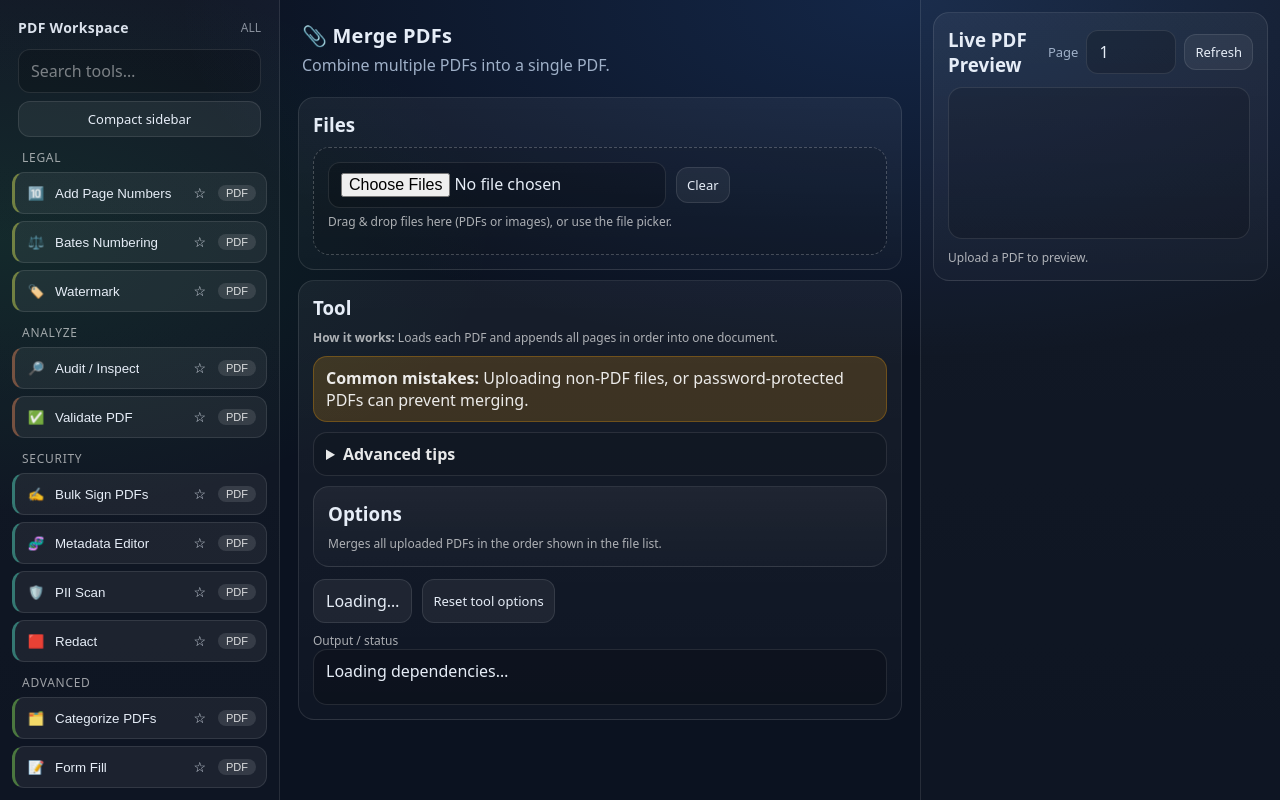
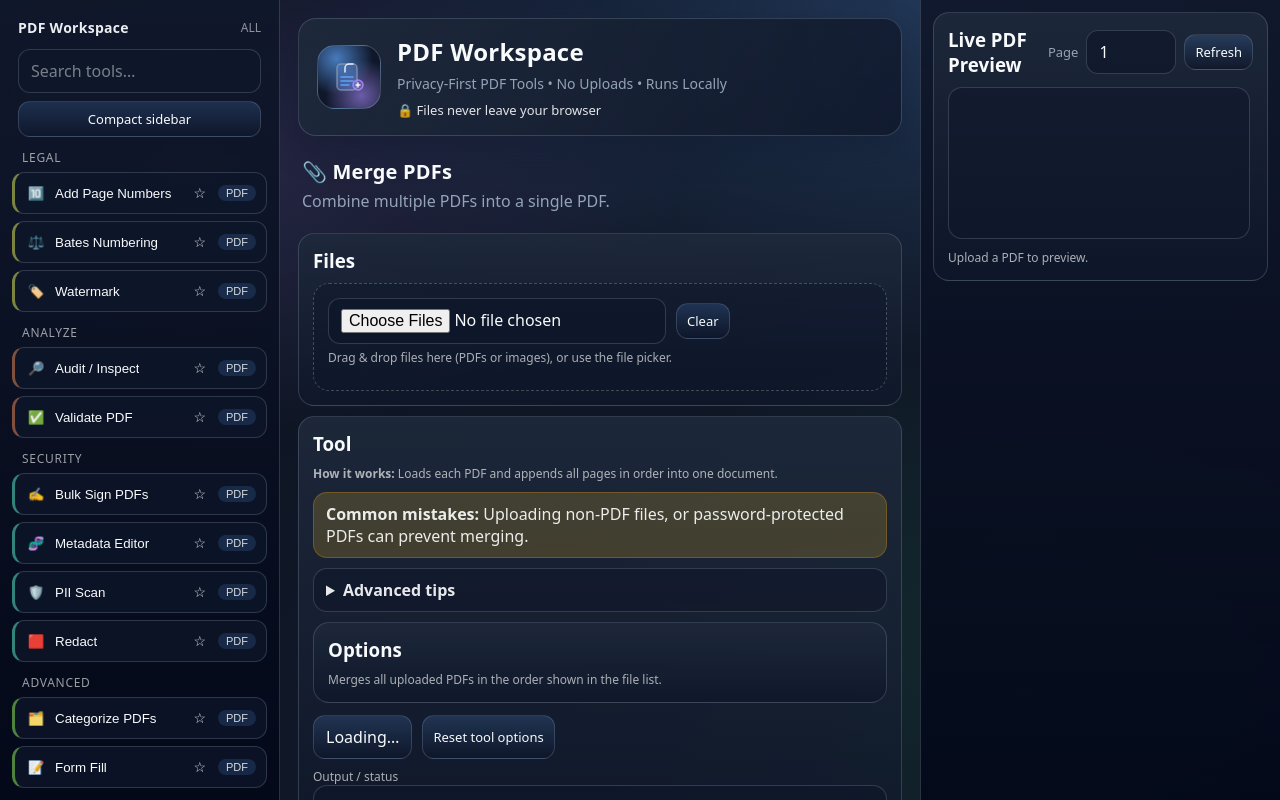
Before and after one commit to ebaraka5/pdf-tool, a plain HTML site: page index.html in a window 1280 px wide. Drawn offline with nearby package versions, Linux system fonts and the light colour scheme.

Commit message:
Add header hero with logo

```diff
--- a/index.html
+++ b/index.html
@@ -16,21 +16,28 @@
 
   <style>
     :root{
-      --bg:#0b1220;
-      --text:#e6edf7;
-      --muted:#9fb0c8;
-      --border:rgba(255,255,255,.10);
-      --border2:rgba(255,255,255,.14);
-      --warn:rgba(245,158,11,.18);
+      --bg:#0a0f1c;
+      --bg-alt:#101827;
+      --surface:rgba(15,23,42,.92);
+      --surface-2:rgba(30,41,59,.78);
+      --text:#f8fafc;
+      --muted:#94a3b8;
+      --border:rgba(148,163,184,.26);
+      --border2:rgba(148,163,184,.45);
+      --accent:#60a5fa;
+      --accent-2:#a78bfa;
+      --warn:rgba(251,191,36,.18);
     }
     *{ box-sizing:border-box; }
     html,body{ height:100%; }
     body{
       margin:0;
       font-family: system-ui, -apple-system, Segoe UI, Roboto, Helvetica, Arial, "Apple Color Emoji","Segoe UI Emoji";
-      background: radial-gradient(1200px 600px at 70% 0%, rgba(59,130,246,.18), transparent 60%),
-                  radial-gradient(900px 500px at 0% 30%, rgba(34,197,94,.10), transparent 55%),
-                  var(--bg);
+      background:
+        radial-gradient(1200px 600px at 75% 0%, rgba(96,165,250,.25), transparent 60%),
+        radial-gradient(900px 500px at 15% 20%, rgba(167,139,250,.18), transparent 55%),
+        radial-gradient(800px 500px at 80% 80%, rgba(34,197,94,.10), transparent 60%),
+        linear-gradient(160deg, var(--bg), var(--bg-alt) 60%);
       color:var(--text);
       overflow:hidden;
     }
@@ -44,7 +51,7 @@
       width:280px;
       min-width:240px;
       display:block;
-      background: linear-gradient(180deg, rgba(255,255,255,.03), rgba(255,255,255,.01));
+      background: linear-gradient(180deg, rgba(15,23,42,.92), rgba(2,6,23,.85));
       border-right:1px solid var(--border);
       padding:12px;
       overflow:auto;
@@ -70,7 +77,7 @@
       width:360px;
       min-width:320px;
       display:block;
-      background: linear-gradient(180deg, rgba(255,255,255,.03), rgba(255,255,255,.01));
+      background: linear-gradient(180deg, rgba(15,23,42,.92), rgba(2,6,23,.85));
       border-left:1px solid var(--border);
       padding:12px;
       overflow:auto;
@@ -98,25 +105,35 @@
     input, select, textarea{
       font:inherit;
       color:var(--text);
-      background: rgba(0,0,0,.18);
+      background: rgba(15,23,42,.7);
       border:1px solid var(--border);
       border-radius:12px;
       padding:10px 12px;
       outline:none;
+      transition: border-color .2s ease, box-shadow .2s ease, background .2s ease;
     }
     input::placeholder, textarea::placeholder{ color:rgba(255,255,255,.45); }
+    input:focus, select:focus, textarea:focus{
+      border-color: rgba(96,165,250,.65);
+      box-shadow: 0 0 0 3px rgba(96,165,250,.18);
+      background: rgba(15,23,42,.9);
+    }
     textarea.ta{ width:100%; resize:vertical; }
 
     .btn{
       font:inherit;
       color:var(--text);
-      background: rgba(255,255,255,.06);
+      background: linear-gradient(180deg, rgba(96,165,250,.18), rgba(15,23,42,.85));
       border:1px solid var(--border);
       border-radius:12px;
       padding:10px 12px;
       cursor:pointer;
+      transition: transform .15s ease, background .2s ease, border-color .2s ease;
     }
-    .btn:hover{ background: rgba(255,255,255,.10); }
+    .btn:hover{
+      background: linear-gradient(180deg, rgba(96,165,250,.3), rgba(30,41,59,.9));
+      border-color: rgba(96,165,250,.5);
+    }
     .btn:active{ transform: translateY(1px); }
     .btn.btn-sm{ padding:8px 10px; border-radius:12px; font-size:13px; }
 
@@ -133,16 +150,20 @@
       padding:10px 10px;
       border-radius:12px;
       border:1px solid var(--border);
-      background:rgba(255,255,255,.06);
-      border-left:3px solid hsla(var(--catHue,210), 70%, 60%, .45);
+      background:rgba(15,23,42,.72);
+      border-left:3px solid hsla(var(--catHue,210), 70%, 60%, .55);
       margin:0 0 7px;
       color: var(--text);
     }
-    .tool-btn:hover{ background:rgba(255,255,255,.10); }
+    .tool-btn:hover{
+      background:rgba(30,41,59,.8);
+      border-color: rgba(148,163,184,.55);
+    }
     .tool-btn.active{
-      background:rgba(255,255,255,.14);
+      background:rgba(30,41,59,.9);
       border-color:var(--border2);
-      border-left-color: hsla(var(--catHue,210), 70%, 60%, .80);
+      border-left-color: hsla(var(--catHue,210), 70%, 60%, .95);
+      box-shadow: 0 12px 24px rgba(15,23,42,.25);
     }
     .tool-left{ display:inline-flex; align-items:center; gap:8px; min-width:0; }
     .tool-ic{ width:22px; display:inline-flex; justify-content:center; opacity:.95; }
@@ -150,7 +171,7 @@
     .tool-right{ display:inline-flex; align-items:center; gap:8px; }
     .pill{
       font-size:11px; padding:2px 8px; border-radius:999px;
-      background:rgba(255,255,255,.12);
+      background:rgba(96,165,250,.16);
       color: rgba(255,255,255,.88);
       opacity:.95;
     }
@@ -166,6 +187,47 @@
     body.compact .tool-left{ justify-content:center; }
 
     /* Main panels */
+    .page-hero{
+      display:flex;
+      align-items:center;
+      gap:16px;
+      padding:16px 18px;
+      border-radius:18px;
+      background: linear-gradient(120deg, rgba(30,41,59,.95), rgba(15,23,42,.8));
+      border:1px solid var(--border);
+      margin:2px 0 16px;
+      box-shadow: 0 14px 30px rgba(15,23,42,.35);
+    }
+    .hero-logo{
+      width:64px;
+      height:64px;
+      border-radius:18px;
+      display:grid;
+      place-items:center;
+      background:
+        radial-gradient(circle at 30% 20%, rgba(96,165,250,.7), transparent 55%),
+        radial-gradient(circle at 70% 80%, rgba(167,139,250,.6), transparent 55%),
+        rgba(15,23,42,.9);
+      border:1px solid rgba(148,163,184,.35);
+    }
+    .hero-title{
+      margin:0;
+      font-size:24px;
+      letter-spacing:.01em;
+    }
+    .hero-subtitle{
+      margin:6px 0 0;
+      color:var(--muted);
+      font-size:14px;
+    }
+    .hero-note{
+      margin:8px 0 0;
+      display:flex;
+      align-items:center;
+      gap:6px;
+      font-size:13px;
+      color:rgba(248,250,252,.9);
+    }
     .topbar{
       display:flex; align-items:flex-start; justify-content:space-between; gap:12px;
       padding:6px 4px 10px;
@@ -174,7 +236,7 @@
     #tool-desc{ margin:6px 0 0; color:var(--muted); line-height:1.35; }
 
     .panel{
-      background: linear-gradient(180deg, rgba(255,255,255,.05), rgba(255,255,255,.02));
+      background: linear-gradient(180deg, rgba(30,41,59,.9), rgba(15,23,42,.75));
       border:1px solid var(--border);
       border-radius:16px;
       padding:14px;
@@ -186,11 +248,11 @@
     label{ display:block; font-size:13px; color:var(--muted); margin-bottom:6px; }
     .mini{ font-size:12px; color:rgba(255,255,255,.65); margin-top:6px; line-height:1.35; }
     .warn{ background: var(--warn); border:1px solid rgba(245,158,11,.28); padding:10px 12px; border-radius:14px; color:rgba(255,255,255,.90); }
-    details{ border:1px solid var(--border); border-radius:14px; padding:10px 12px; background:rgba(0,0,0,.10); }
+    details{ border:1px solid var(--border); border-radius:14px; padding:10px 12px; background:rgba(15,23,42,.6); }
     details summary{ cursor:pointer; color:rgba(255,255,255,.90); }
     .out{
       white-space:pre-wrap;
-      background:rgba(0,0,0,.18);
+      background:rgba(15,23,42,.65);
       border:1px solid var(--border);
       border-radius:14px;
       padding:10px 12px;
@@ -202,13 +264,13 @@
       border:1px dashed rgba(255,255,255,.22);
       border-radius:16px;
       padding:14px;
-      background: rgba(0,0,0,.10);
+      background: rgba(15,23,42,.45);
     }
     .drop.drag{ background: rgba(59,130,246,.12); border-color: rgba(59,130,246,.45); }
 
     /* Preview */
     .preview-head{ display:flex; align-items:center; justify-content:space-between; gap:10px; margin-bottom:10px; }
-    canvas{ max-width:100%; border-radius:14px; border:1px solid var(--border); background:rgba(0,0,0,.15); }
+    canvas{ max-width:100%; border-radius:14px; border:1px solid var(--border); background:rgba(15,23,42,.55); }
   </style>
 
   <script defer src="parseRanges.js"></script>
@@ -235,6 +297,23 @@
 
     <!-- MAIN -->
     <main id="main">
+      <header class="page-hero">
+        <div class="hero-logo" aria-hidden="true">
+          <svg width="36" height="36" viewBox="0 0 36 36" fill="none" xmlns="http://www.w3.org/2000/svg">
+            <rect x="6" y="5" width="20" height="26" rx="4" fill="rgba(96,165,250,.25)" stroke="rgba(148,163,184,.7)" stroke-width="1.5"/>
+            <path d="M22 5H18C15.7909 5 14 6.79086 14 9V13" stroke="rgba(248,250,252,.9)" stroke-width="1.5" stroke-linecap="round"/>
+            <path d="M10 18H22M10 22H22M10 26H18" stroke="rgba(96,165,250,.95)" stroke-width="1.5" stroke-linecap="round"/>
+            <circle cx="27" cy="26" r="5" fill="rgba(167,139,250,.25)" stroke="rgba(167,139,250,.9)" stroke-width="1.5"/>
+            <path d="M27 24V28" stroke="rgba(248,250,252,.9)" stroke-width="1.5" stroke-linecap="round"/>
+            <path d="M25 26H29" stroke="rgba(248,250,252,.9)" stroke-width="1.5" stroke-linecap="round"/>
+          </svg>
+        </div>
+        <div>
+          <h1 class="hero-title">PDF Workspace</h1>
+          <div class="hero-subtitle">Privacy-First PDF Tools • No Uploads • Runs Locally</div>
+          <div class="hero-note">🔒 Files never leave your browser</div>
+        </div>
+      </header>
       <div class="topbar">
         <div>
           <h2 id="tool-title">Choose a tool</h2>
```
